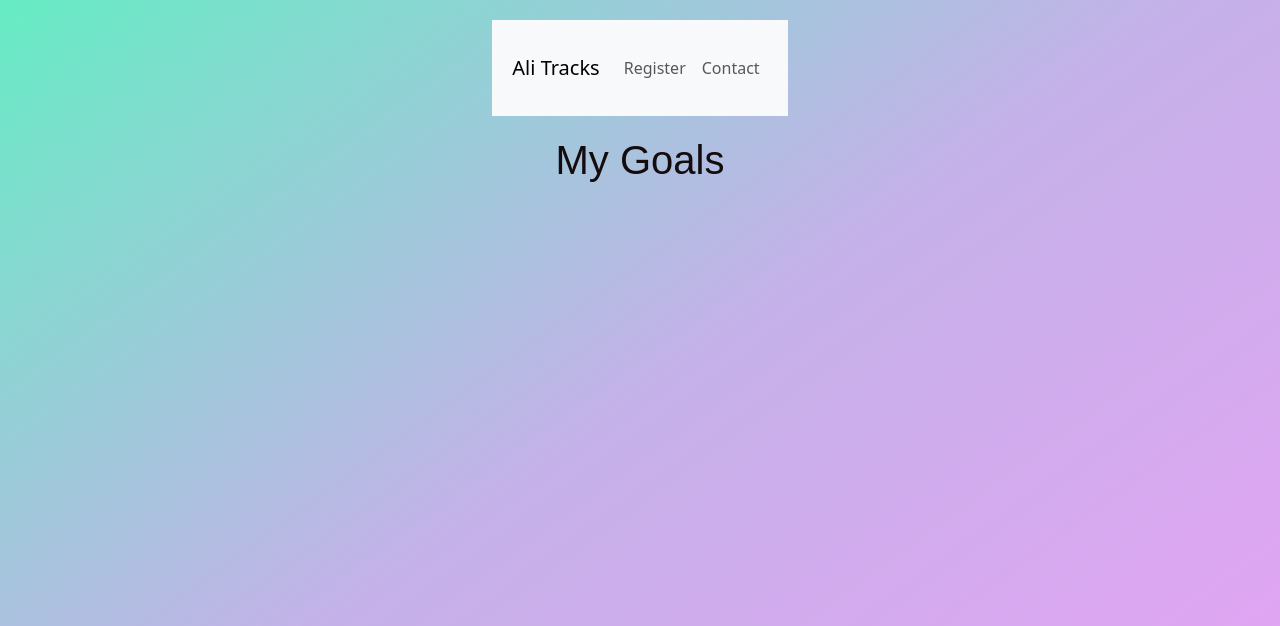
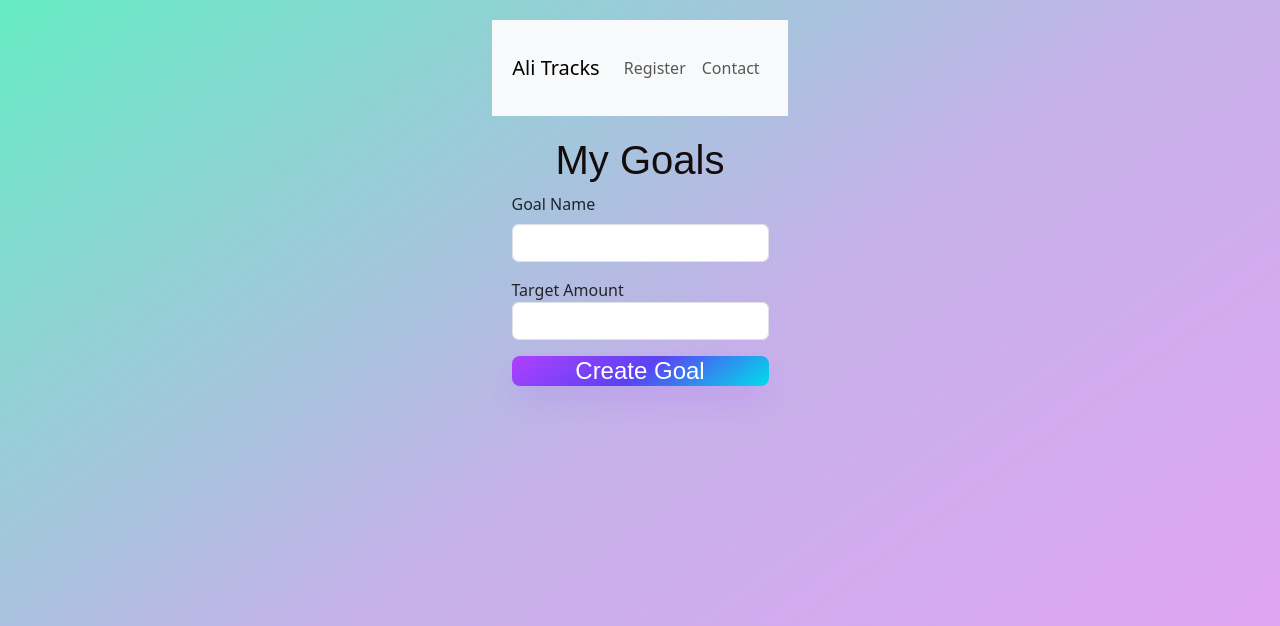
Before and after one commit to MitchDuke/Ali_Tracks, a Flask app: template templates/goals.html in a window 1280 px wide. Shown: the top 626 px of the page. Run offline with Flask 3, Linux system fonts and the light colour scheme; the template is opened without the code that fills it, so the values that code supplies are empty; some libraries are stand-ins or nearby versions.

Commit message:
Update goals.html
Created custom goal form with inputs to name the challenge and amount with button to submit the goal(make it live)

```diff
--- a/templates/goals.html
+++ b/templates/goals.html
@@ -4,6 +4,15 @@
 
 {% block content %}
 <h1>My Goals</h1>
-<form method="POST" action="/register">
+<form method="POST" action="/create_goal">
+    <div class="mb-3">
+        <label for="goal_name" class="form-label">Goal Name</label>
+        <input type="text" class="form-control" id="goal_name" name="goal_name" required>
+    </div>
+    <div class="mb-3">
+        <label for="target_amount" class"form_label">Target Amount</label>
+        <input type="number" class="form-control" id="target_amount" name="target_amount" required>
+    </div>
+    <button type="submit" class="btn btn-primary">Create Goal</button>
 </form>
 {% endblock %}
```
